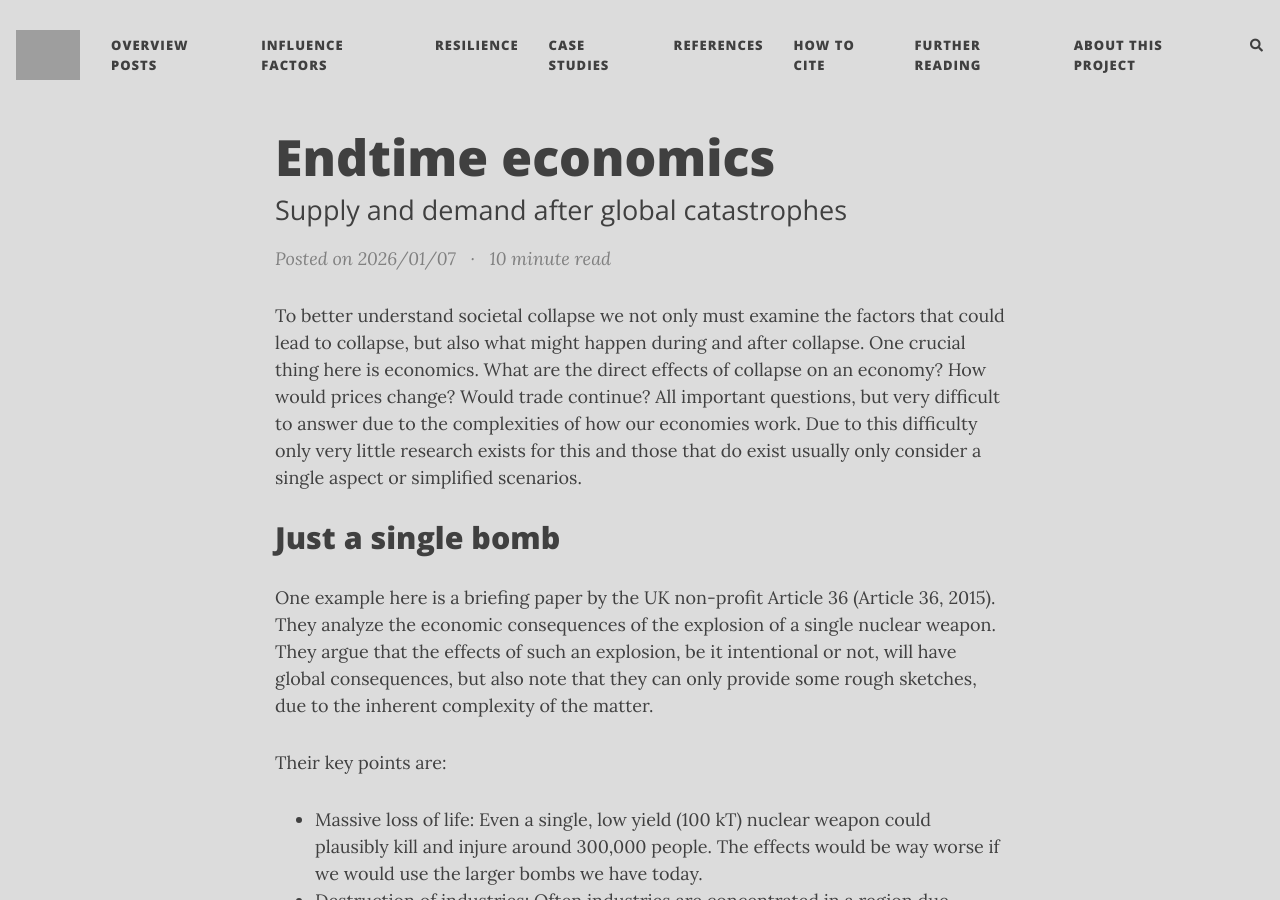
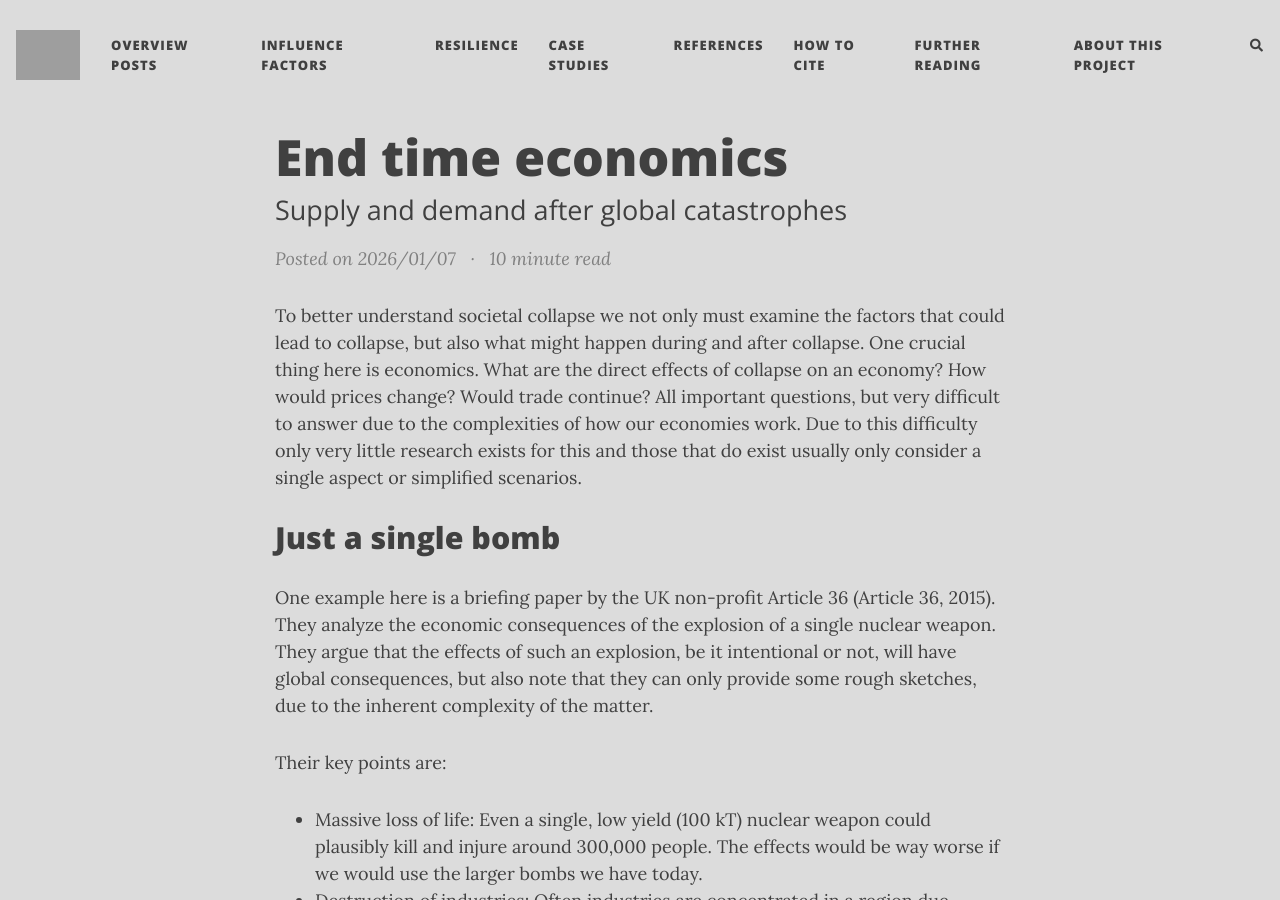
Before and after one commit to florianjehn/Societal_Collapse, a Jekyll site: the page built from _posts/2026-01-07-endtime_economics.md, in a window 1280 px wide and 900 px high. Built offline with Jekyll 4.4.1, drawn with Linux system fonts in a browser that asks for light colours; nearby versions of some CDN libraries; comment, search, counter and statistics services are not loaded; grey boxes are pictures that could not be loaded.

Commit message:
Update 2026-01-07-endtime_economics.md

```diff
--- a/_posts/2026-01-07-endtime_economics.md
+++ b/_posts/2026-01-07-endtime_economics.md
@@ -1,6 +1,6 @@
 ---
 layout: post
-title: Endtime economics
+title: End time economics
 subtitle: Supply and demand after global catastrophes
 tags: [Overview Post, Summaries]
 comments: true
```
